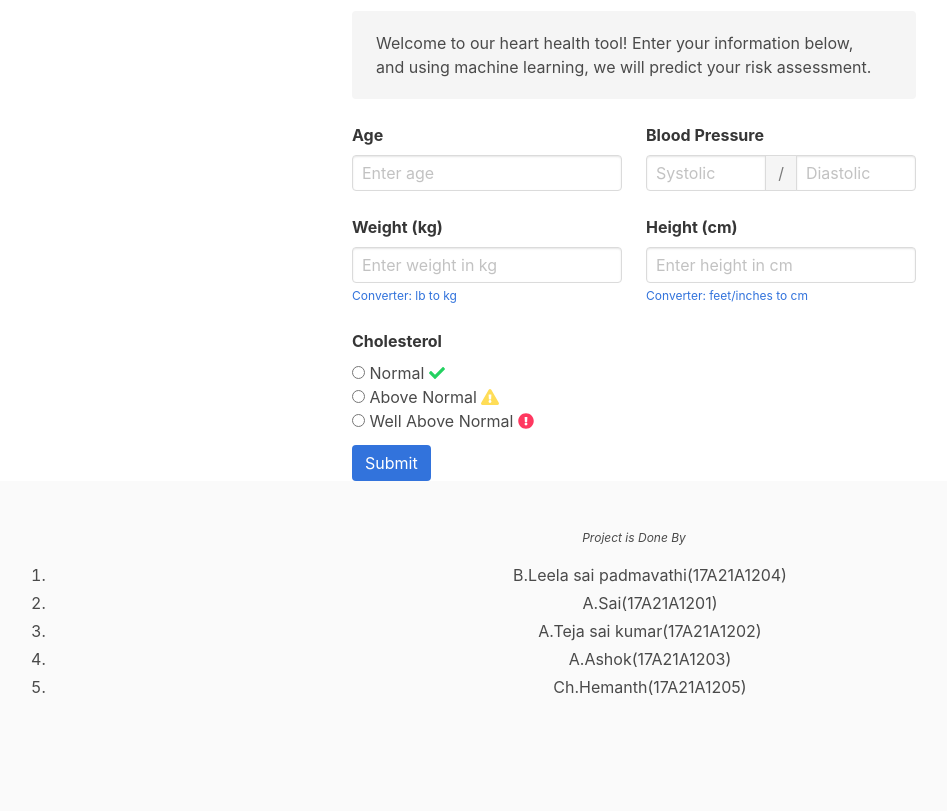
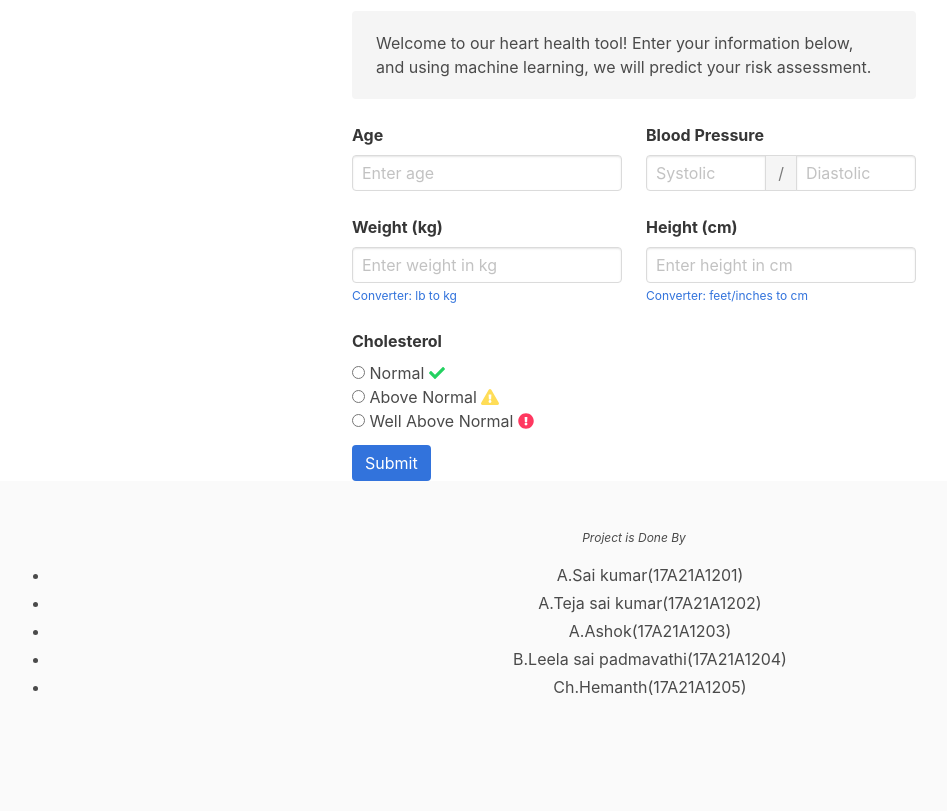
Before and after one commit to TejaAmbati-02/MiniProject-12345, a Flask app: page / in a window 1280 px wide. Shown: the part 49-860 px from the top of the page, without its empty margins (6-953 px from the left). Run offline with Flask 2, Linux system fonts and the light colour scheme; parts of the project's set-up code (start-up, migrations or seed data) failed here and were passed over; some libraries are stand-ins or nearby versions.

Commit message:
Update layout.html

```diff
--- a/templates/layout.html
+++ b/templates/layout.html
@@ -37,13 +37,13 @@
 
       <p class="disclaimer is-size-7">
         <em>Project is Done By</em>
-        <ol>
-          <li>B.Leela sai padmavathi(17A21A1204)</li>
-          <li>A.Sai(17A21A1201)</li>
+        <ul>
+          <li>A.Sai kumar(17A21A1201)</li>
           <li>A.Teja sai kumar(17A21A1202)</li>
           <li>A.Ashok(17A21A1203)</li>
+          <li>B.Leela sai padmavathi(17A21A1204)</li>
           <li>Ch.Hemanth(17A21A1205)</li>
-        </ol>
+        </ul>
       </p>
     </div>
   </footer>
```
